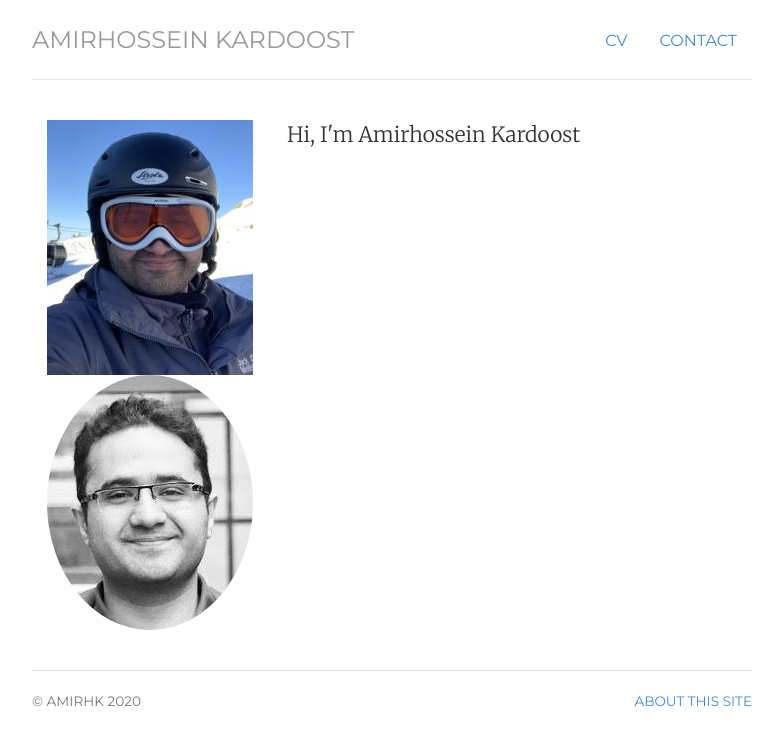
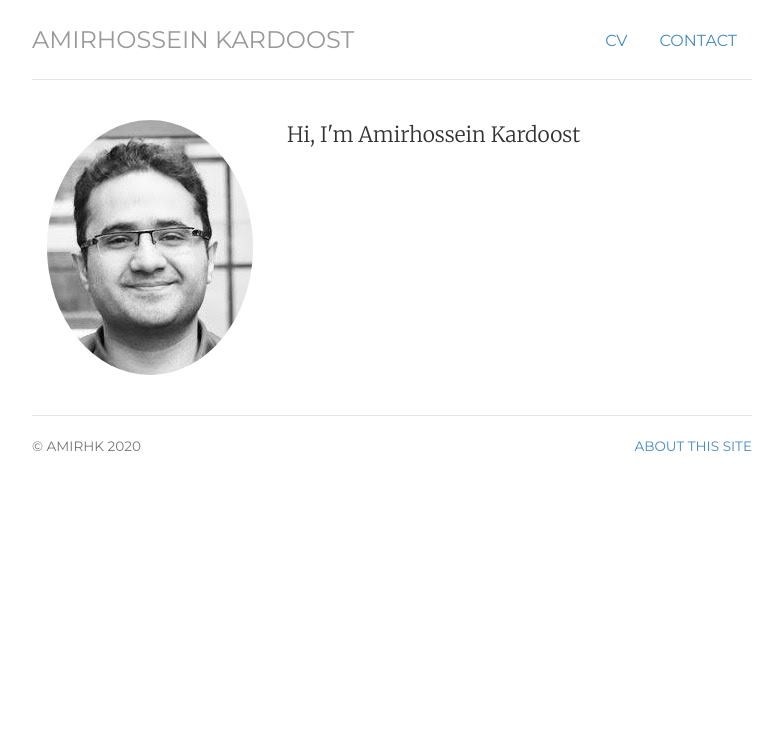
Before and after one commit to Amirhk-dev/Amirhk-dev.github.io, a Jekyll site: the page built from index.html, in a window 1280 px wide. Shown: the top 745 px of the page, without its empty margins (248-1031 px from the left). Built offline with Jekyll 4.4.1, drawn with Linux system fonts in a browser that asks for light colours.

Commit message:
Update index.html

```diff
--- a/index.html
+++ b/index.html
@@ -10,7 +10,7 @@ description: Amirhossein Kardoost ... .
 <div class="row marketing">
 	<div class="col-sm-4">
 	     <div class="flippable">
-		<img src="/img/amir1.jpg" alt="Amirhossein Kardoost 1">
+		<!-- <img src="/img/amir1.jpg" alt="Amirhossein Kardoost 1"> -->
 		<img src="/img/amir.jpg" class="img-circle avatar" alt="Amirhossein Kardoost">
 	     </div>
         </div>
```
